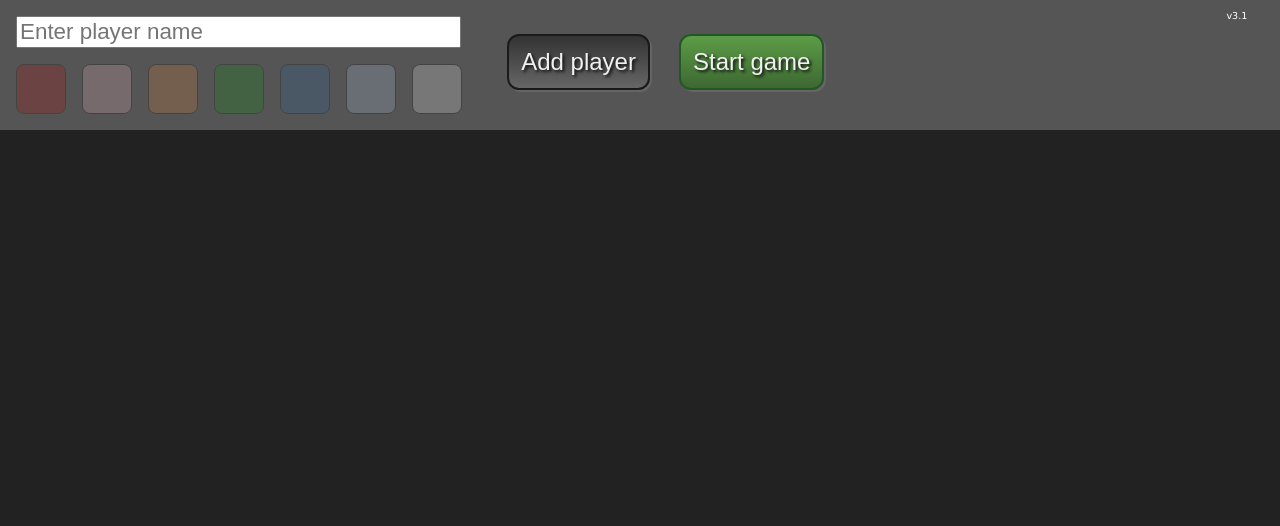
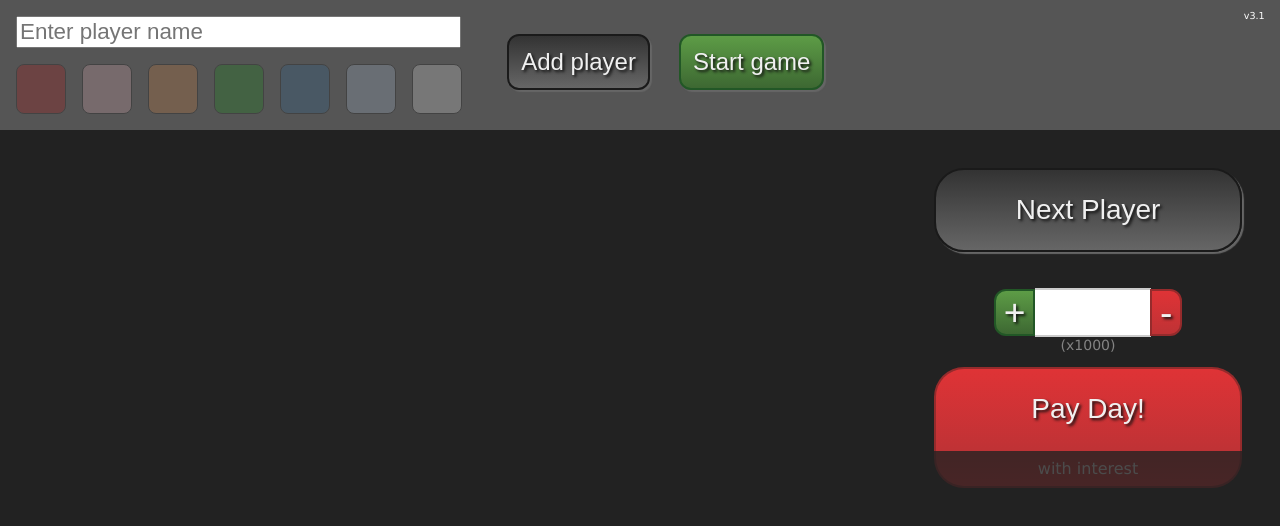
Before and after one commit to thansber/game-of-life, a website: page index-new.html in a window 1280 px wide. Drawn offline with Linux system fonts and the light colour scheme.

Commit message:
refactor actions UI, add payday with interest toggle

```diff
--- a/css/actions.css
+++ b/css/actions.css
@@ -1,37 +1,33 @@
 #actions {
     float: right;
-    padding: 1em;
-    width: 45%;
+    margin: 2%;
+    overflow: auto;
+    padding: 1%;
+    width: 24%;
 }
 
 .game-started #actions {
     display: inline-block;
 }
 
-#actions .primary {
-    overflow: auto;
-    padding: 0 1em 1em 0;
+#actions .button {
+    border-radius: 30px;
+    font-size: 175%;
+    height: 3em;
+    width: 100%;
 }
 
-#actions .primary .button {
-    border-radius: 30px;
-    font-size: 150%;
-    height: 3em;
-    width: 25%;
+#actions .next-player {
 }
 
-#actions .primary .next-player {
-    float: left;
+#actions .adjust-cash {
+    font-size: 175%;
+    margin: 0.5em 0;
+    text-align: center;
+    width: 100%;
 }
 
-#actions .primary .adjust-cash {
-    float: left;
-    font-size: 1.5em;
-    text-align: center;
-    width: 50%;
-}
-
-#actions .primary .adjust-cash .adjuster {
+#actions .adjust-cash .adjuster {
     box-shadow: 0 0 0;
     font-size: 1.33em;
     margin-top: 0.6em;
@@ -39,19 +35,19 @@
     position: relative;
 }
 
-#actions .primary .adjust-cash .add {
+#actions .adjust-cash .add {
     border-top-right-radius: 0;
     border-bottom-right-radius: 0;
     left: 9px;
 }
 
-#actions .primary .adjust-cash .minus {
+#actions .adjust-cash .minus {
     border-top-left-radius: 0;
     border-bottom-left-radius: 0;
     right: 9px;
 }
 
-#actions .primary .adjust-cash input {
+#actions .adjust-cash input {
     border-color: rgb(204, 204, 204);
     border-style: solid none;
     border-width: 2px 0;
@@ -60,13 +56,34 @@
     width: 3em;
 }
 
-#actions .primary .adjust-cash label {
+#actions .adjust-cash label {
     color: rgb(132, 132, 132);
     display: block;
     font-size: 0.5em;
     text-align: center;
 }
 
-#actions .primary .payday {
-    float: right;
+#actions .payday {
+    border-bottom: 0;
+    border-bottom-left-radius: 0;
+    border-bottom-right-radius: 0;
+    box-shadow: none;
 }
+
+#actions .payday.interest {
+    background: linear-gradient(rgb(191, 50, 53), rgb(223, 51, 54));
+    border: 2px solid rgb(149, 43, 44);
+    border-top: 0;
+    border-radius: 0 0 30px 30px;
+    color: rgb(240, 240, 240);
+    cursor: pointer;
+    opacity: 0.2;
+    padding: 0.5em 0;
+    text-align: center;
+    transition-property: opacity;
+    transition-duration: 0.4s;
+}
+
+#actions .payday.interest.selected {
+    opacity: 1;
+}
--- a/css/main.css
+++ b/css/main.css
@@ -48,7 +48,7 @@ body {
     color: rgba(255, 255, 255, 1);
     font-size: 0.6em;
     position: absolute;
-    right: 3.4em;
+    right: 1.6em;
     top: 1em;
     z-index: 2;
 }
--- a/css/scoreboard.css
+++ b/css/scoreboard.css
@@ -74,7 +74,8 @@
     width: 14.28%;
 }
 
-#scoreboard .player-container.has-turn .player {
+#scoreboard .player-container.has-turn {
+    box-shadow: 0 12px 8px 0 rgb(224, 224, 224, 0.75);
 }
 
 #scoreboard .player {
@@ -134,8 +135,14 @@
     width: 5em;
 }
 
-#scoreboard.game-started .player .cash {
+.game-started #scoreboard .player .cash {
     display: inline-block;
+}
+
+#next-player {
+    border-radius: 30px;
+    font-size: 150%;
+    height: 3em;
 }
 
 #cash-change {
--- a/css/setup.css
+++ b/css/setup.css
@@ -100,9 +100,8 @@
     color: rgb(208, 208, 208);
     cursor: pointer;
     display: none;
-    float: right;
     position: absolute;
-    left: 3.2em;
+    left: 1em;
     top: 0.25em;
 }
 
--- a/index-new.html
+++ b/index-new.html
@@ -41,9 +41,13 @@
     </div>
 </section>
 
+<section id="board">
 
-<section id="actions" class="hidden">
-  <div class="primary">
+</section>
+
+
+
+<section id="actions">
   <button class="grey next-player button">Next Player</button>
   <div class="adjust-cash">
     <button class="green add adjuster">+</button>
@@ -52,8 +56,10 @@
     <label>(x1000)</label>
   </div>
   <button class="red payday button">Pay Day!</button>
-  </div>
+  <div class="payday interest">with interest</div>
+</section>
 
+<!--
   <div class="board">
     <div class="main">
 
@@ -89,7 +95,7 @@
     </nav>
   </div>
 </section>
-
+-->
 <script src="js/lib/prefixfree.min.js"></script>
 <script data-main="js/main" src="js/lib/require.js"></script>
 </body>
--- a/js/handlers.js
+++ b/js/handlers.js
@@ -24,11 +24,15 @@ function($, Actions, Board, Game, Scoreboard, Util) {
         .on('click', '.next-player', function() { Board.nextPlayer(); })
         .on('click', '.add.adjuster', function() { Actions.manualCashAdjustment(1); })
         .on('click', '.minus.adjuster', function() { Actions.manualCashAdjustment(-1); })
+        .on('click', '.payday.interest', function() { $(this).toggleClass('selected'); });
+
+        /*
         .on('click', '.board .job', function() { Board.setJob($(this)); })
         .on('click', '.board .go.left', function() { Board.previousAction(); })
         .on('click', '.board .go.right', function() { Board.nextAction(); })
         .on('click', '.board .action .skip', function() { Board.skipAction(); })
         .on('click', '.board .action .buy', function() { Board.buyInsurance($(this)); });
+        */
 
     }
   };
```
Lines whose indentation alone changed are shown as unchanged.
